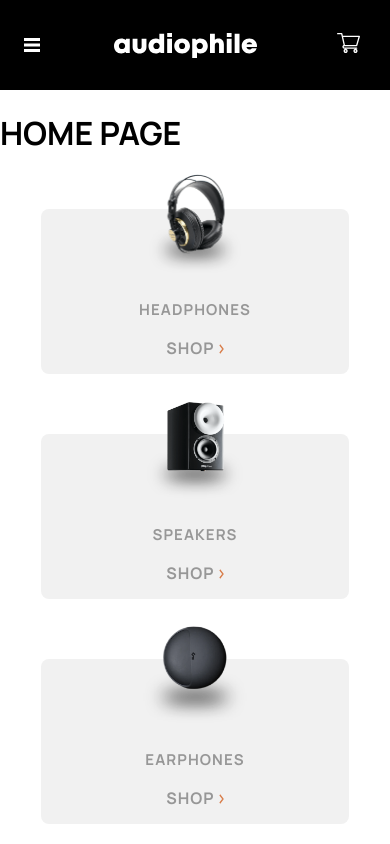
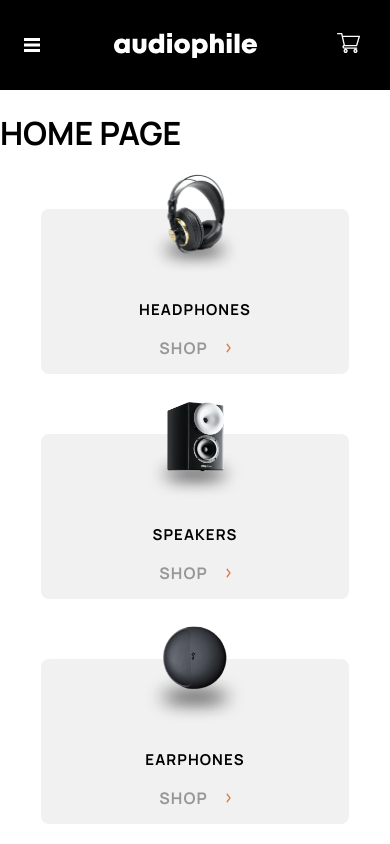
Before and after one commit to MauritzLM/audiophile-website, a React (Vite) app: page / in a window 390 px wide. Shown: the top 844 px of the page. Built offline with nearby package versions, Linux system fonts and the light colour scheme; no server answers.

Commit message:
updated mobile styles & layout

```diff
--- a/src/assets/sass/components/categories.scss
+++ b/src/assets/sass/components/categories.scss
@@ -38,6 +38,7 @@
             font-size: 15px;
             text-transform: uppercase;
             letter-spacing: 1.07px;
+            color: black;
         }
 
         a {
@@ -45,6 +46,10 @@
             text-transform: uppercase;
             letter-spacing: 1px;
             font-weight: 700;
+            display: flex;
+            gap: 18px;
+            justify-content: center;
+            align-items: center;
         }
     }
 }
```
